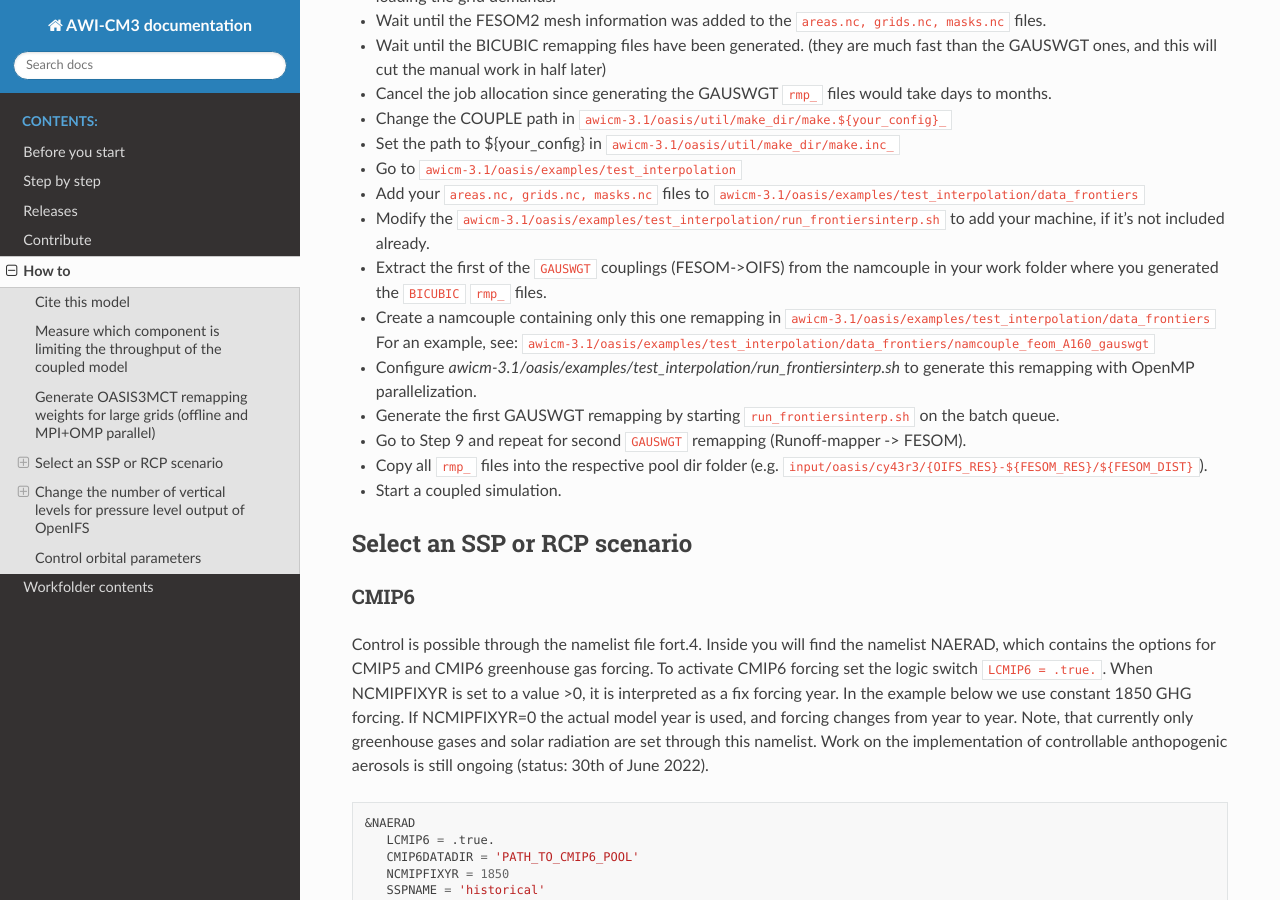
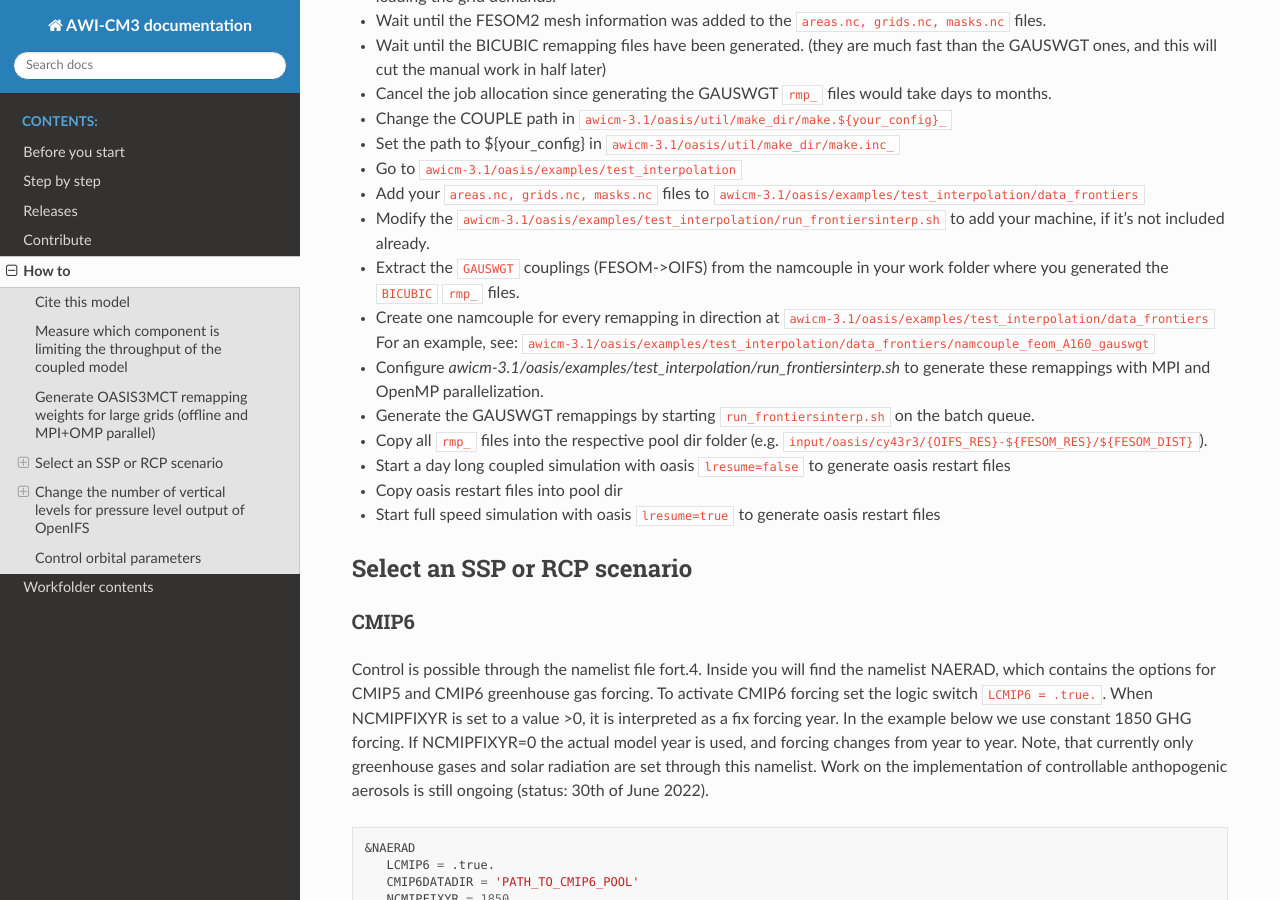
Before and after one commit to AWI-ESM/documentation_AWI-CM3, a Sphinx documentation site: the page built from source/how_to.rst, in a window 1280 px wide and 900 px high, scrolled down 1174 px. Built offline with Sphinx 7.4.7 and the Read the Docs theme 2.0.0, drawn with Linux system fonts in a browser that asks for light colours.

Commit message:
Update how_to.rst

```diff
--- a/source/how_to.rst
+++ b/source/how_to.rst
@@ -47,13 +47,15 @@ Steps towards the ``rmp_`` files:
 - Go to ``awicm-3.1/oasis/examples/test_interpolation``
 - Add your ``areas.nc, grids.nc, masks.nc`` files to ``awicm-3.1/oasis/examples/test_interpolation/data_frontiers``
 - Modify the ``awicm-3.1/oasis/examples/test_interpolation/run_frontiersinterp.sh`` to add your machine, if it's not included already.
--  Extract the first of the ``GAUSWGT`` couplings (FESOM->OIFS) from the namcouple in your work folder where you generated the ``BICUBIC`` ``rmp_`` files.
-- Create a namcouple containing only this one remapping in ``awicm-3.1/oasis/examples/test_interpolation/data_frontiers`` For an example, see: ``awicm-3.1/oasis/examples/test_interpolation/data_frontiers/namcouple_feom_A160_gauswgt``
-- Configure `awicm-3.1/oasis/examples/test_interpolation/run_frontiersinterp.sh` to generate this remapping with OpenMP parallelization.
-- Generate the first GAUSWGT remapping by starting ``run_frontiersinterp.sh`` on the batch queue.
-- Go to Step 9 and repeat for second ``GAUSWGT`` remapping (Runoff-mapper -> FESOM).
+- Extract the ``GAUSWGT`` couplings (FESOM->OIFS) from the namcouple in your work folder where you generated the ``BICUBIC`` ``rmp_`` files.
+- Create one namcouple for every remapping in direction at ``awicm-3.1/oasis/examples/test_interpolation/data_frontiers`` For an example, see: ``awicm-3.1/oasis/examples/test_interpolation/data_frontiers/namcouple_feom_A160_gauswgt``
+- Configure `awicm-3.1/oasis/examples/test_interpolation/run_frontiersinterp.sh` to generate these remappings with MPI and OpenMP parallelization.
+- Generate the GAUSWGT remappings by starting ``run_frontiersinterp.sh`` on the batch queue.
 - Copy all ``rmp_`` files into the respective pool dir folder (e.g. ``input/oasis/cy43r3/{OIFS_RES}-${FESOM_RES}/${FESOM_DIST}``).
-- Start a coupled simulation.
+- Start a day long coupled simulation with oasis ``lresume=false`` to generate oasis restart files
+- Copy oasis restart files into pool dir
+- Start full speed simulation with oasis ``lresume=true`` to generate oasis restart files
+
 
 
 Select an SSP or RCP scenario
```
